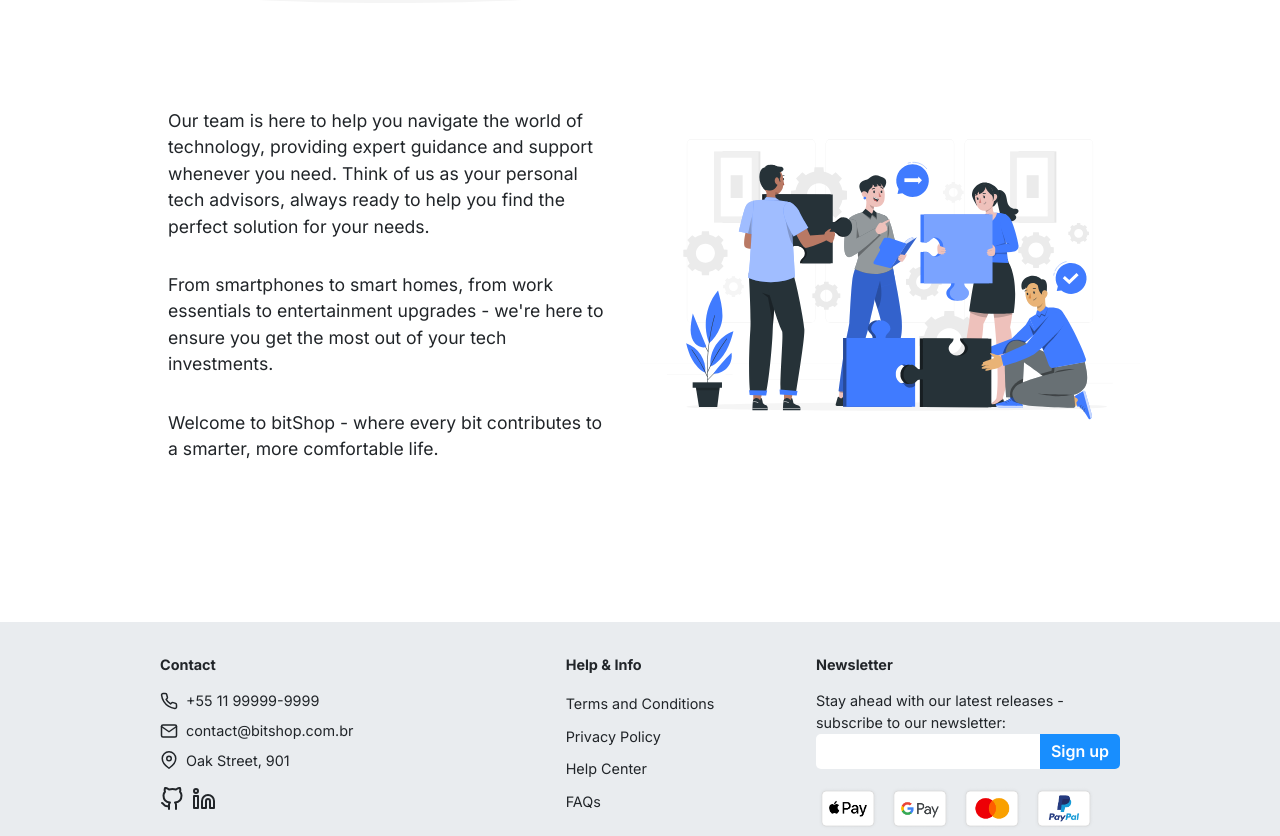
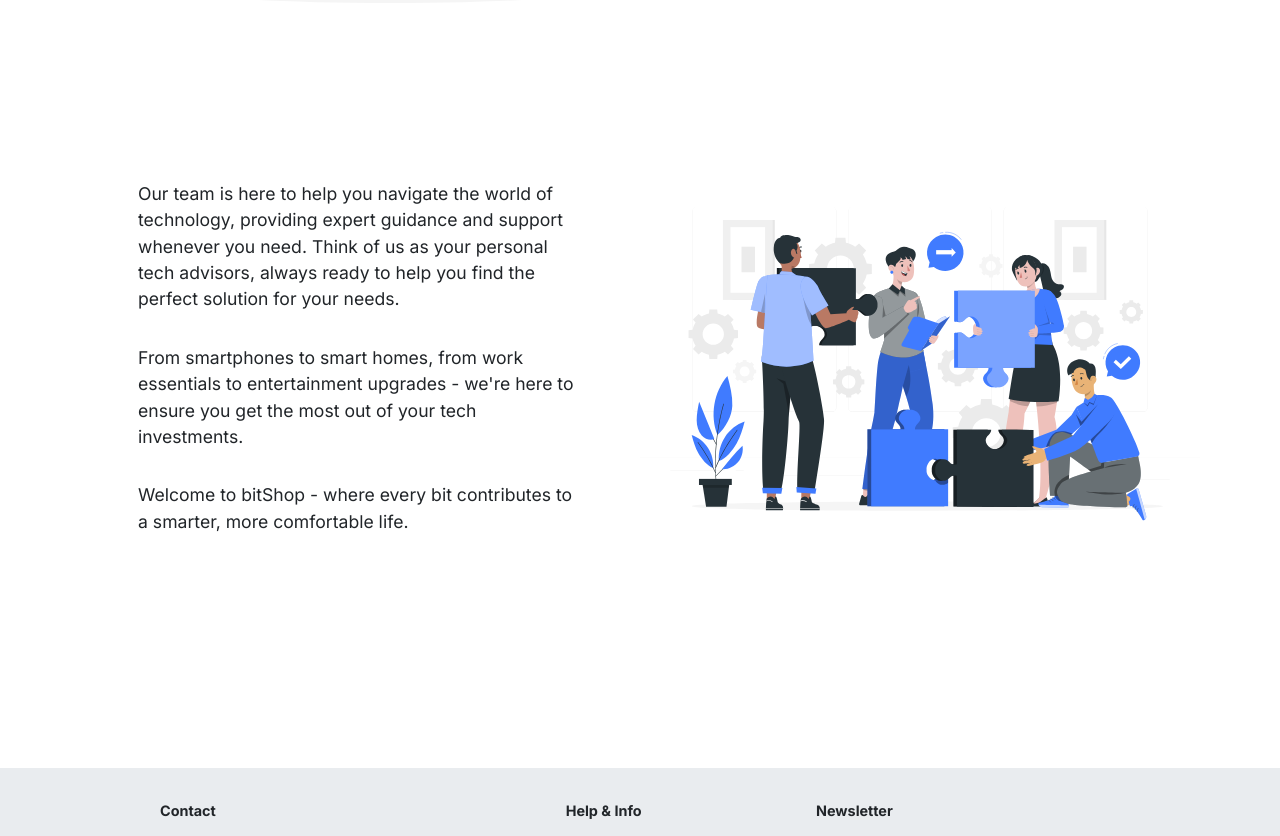
Before and after one commit to thomasmfx/bitshop, a React (Vite) app: page /about-us in a window 1280 px wide. Shown: the part 1196-2032 px from the top of the page. Built offline with nearby package versions, Linux system fonts and the light colour scheme.

Commit message:
🐞 fix: prevent layout shifts on AboutUs page

```diff
--- a/src/pages/AboutUs/AboutUs.styles.js
+++ b/src/pages/AboutUs/AboutUs.styles.js
@@ -40,19 +40,19 @@ export const Slogan = styled.h1`
 `;
 
 export const Image = styled.img`
-  min-width: 350px;
-  width: 500px;
+  width: 100%;
+  height: 500px;
 
   @media (max-width: ${({ theme }) => theme.device.laptop}) {
     grid-row: 2 / -1;
   }
 
   @media (max-width: ${({ theme }) => theme.device.mobileL}) {
-    min-width: 300px;
+    height: 300px;
   }
 
   @media (max-width: ${({ theme }) => theme.device.mobileM}) {
-    min-width: 250px;
+    height: 250px;
   }
 `;
 
```
